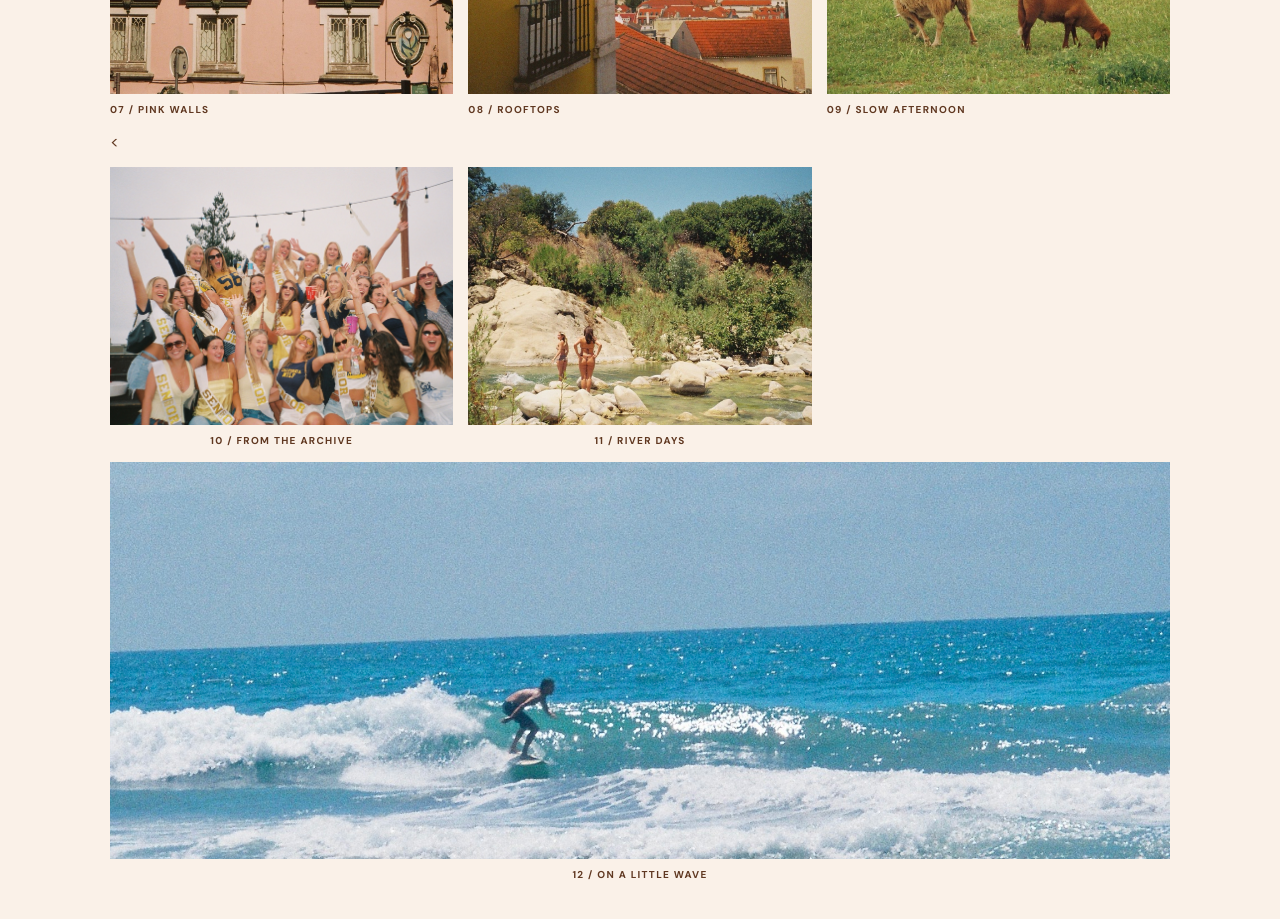
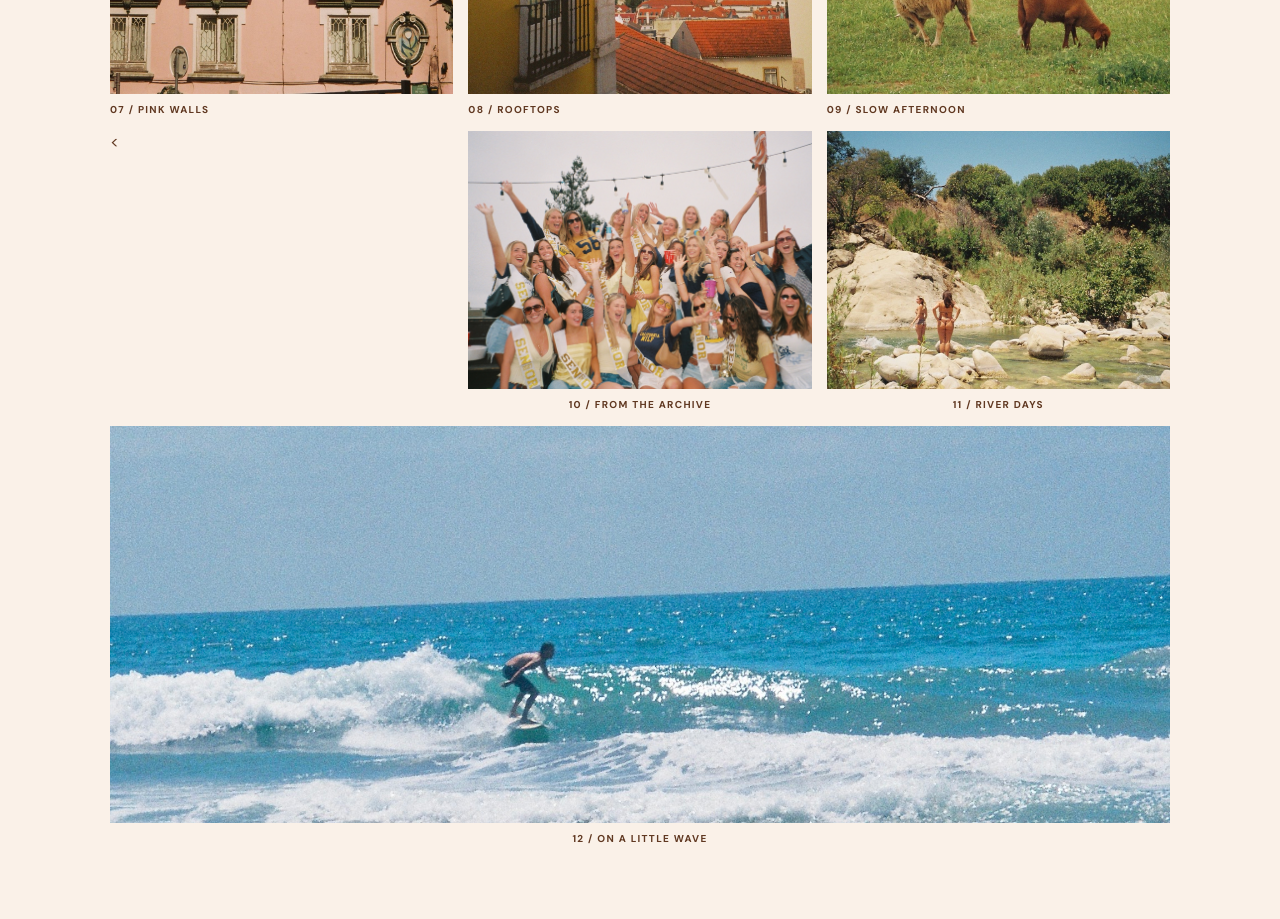
Before and after one commit to abigailin/lincreativearchive, a plain HTML site: page index.html in a window 1280 px wide. Shown: the part 4020-4939 px from the top of the page. Drawn offline with Linux system fonts and the light colour scheme.

Commit message:
Update styles.css

```diff
--- a/styles.css
+++ b/styles.css
@@ -43,3 +43,16 @@ figure.wide {
   grid-column: 1 / -1;
   width: 100%;
 }
+
+
+/* Center the gap between photos 10 and 11 */
+.archive-gallery > figure.gallery-pair {
+  grid-column: auto;
+  width: 100%;
+  margin: 0;
+}
+
+/* Start photo 10 on a new row */
+.archive-gallery > figure.gallery-pair:first-of-type {
+  grid-column: 1;
+}
```
